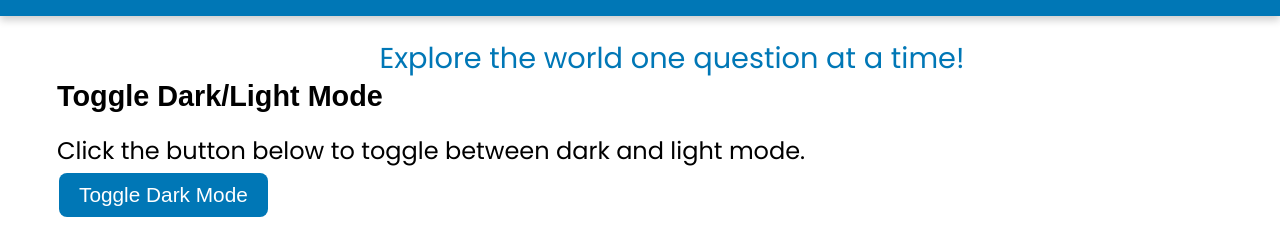
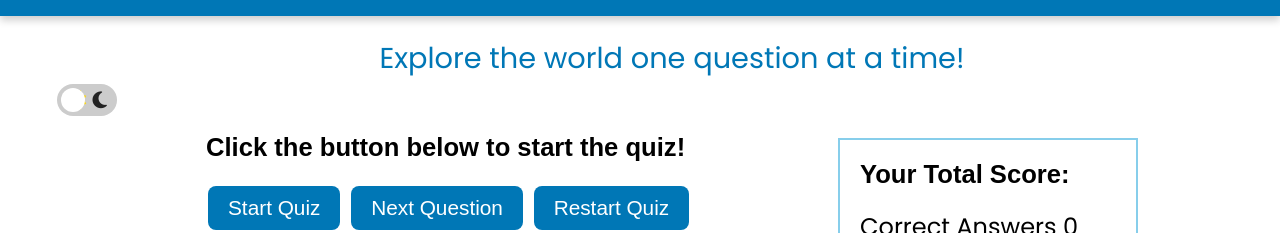
Before and after one commit to Mariama-ny21/country-fun-facts-quiz, a plain HTML site: page index.html in a window 1280 px wide. Shown: the part 59-292 px from the top of the page. Drawn offline with Linux system fonts and the light colour scheme; a script that the page names is missing.

Commit message:
Refine README structure and enhance section headings with icons. Remove toggle button and text and add toggle switch instead

```diff
--- a/assets/css/style.css
+++ b/assets/css/style.css
@@ -1,11 +1,13 @@
 @import url("https://fonts.googleapis.com/css2?family=Merriweather+Sans:ital,wght@0,300..800;1,300..800&family=Poppins:ital,wght@0,100;0,200;0,300;0,400;0,500;0,600;0,700;0,800;0,900;1,100;1,200;1,300;1,400;1,500;1,600;1,700;1,800;1,900&display=swap");
-
 :root {
   --primary-blue: #0077b6;
   --primary-blue-dark: #005f8a;
   --secondary-skyblue: #87ceeb;
   --white: #ffffff;
   --black: #000000;
+  --slider-dark-bg: #222f3e;
+  --light-icon-color: #f1c40f;
+  --dark-icon-color: #222f3e;
 }
 
 /* CSS Reset */
@@ -98,17 +100,57 @@ body {
   font-size: 1.8rem; /* Adjusts the font size for better visibility */
   color: var(--primary-blue); /* Matches the color of the header */
 }
-
-/* Toggle button */
-.dark-mode {
-  background-color: var(--black);
-  color: var(--white);
-  border: none;
+/* Dark and Light Mode Switch */
+.switch {
+  position: relative;
+  display: inline-block;
+  width: 60px;
+  height: 32px;
+  vertical-align: middle;
 }
-
-.light-mode {
-  background-color: var(--white);
-  color: var(--black);
+.switch input {
+  opacity: 0;
+  width: 0;
+  height: 0;
+}
+.slider {
+  position: absolute;
+  cursor: pointer;
+  top: 0;
+  left: 0;
+  right: 0;
+  bottom: 0;
+  background-color: #ccc;
+  transition: 0.4s;
+  border-radius: 32px;
+  display: flex;
+  align-items: center;
+  justify-content: space-between;
+  padding: 0 10px;
+  font-size: 1.2rem;
+}
+.slider .light-icon {
+  color: var(--light-icon-color);
+}
+.slider .dark-icon {
+  color: var(--dark-icon-color);
+}
+.switch input:checked + .slider {
+  background-color: var(--slider-dark-bg);
+}
+.slider:before {
+  content: "";
+  position: absolute;
+  height: 24px;
+  width: 24px;
+  left: 4px;
+  bottom: 4px;
+  background-color: white;
+  transition: 0.4s;
+  border-radius: 50%;
+}
+.switch input:checked + .slider:before {
+  transform: translateX(28px);
 }
 
 /* Quiz container */
--- a/index.html
+++ b/index.html
@@ -41,9 +41,63 @@
         </div>
     </div>
     <p class="tagline">Explore the world one question at a time!</p>
-    <h2>Toggle Dark/Light Mode</h2>
-    <p>Click the button below to toggle between dark and light mode.</p>
-    <button onclick="myToggle()">Toggle Dark Mode</button>
+    <label class="switch">
+        <input type="checkbox" id="darkModeToggle" onchange="myToggle()">
+        <span class="slider">
+            <i class="fa-solid fa-sun light-icon"></i>
+            <i class="fa-solid fa-moon dark-icon"></i>
+        </span>
+    </label>
+    <style>
+        .switch {
+            position: relative;
+            display: inline-block;
+            width: 60px;
+            height: 32px;
+            vertical-align: middle;
+        }
+        .switch input {
+            opacity: 0;
+            width: 0;
+            height: 0;
+        }
+        .slider {
+            position: absolute;
+            cursor: pointer;
+            top: 0; left: 0; right: 0; bottom: 0;
+            background-color: #ccc;
+            transition: .4s;
+            border-radius: 32px;
+            display: flex;
+            align-items: center;
+            justify-content: space-between;
+            padding: 0 10px;
+            font-size: 1.2rem;
+        }
+        .slider .light-icon {
+            color: #f9d71c;
+        }
+        .slider .dark-icon {
+            color: #222;
+        }
+        .switch input:checked + .slider {
+            background-color: #333;
+        }
+        .slider:before {
+            content: "";
+            position: absolute;
+            height: 24px;
+            width: 24px;
+            left: 4px;
+            bottom: 4px;
+            background-color: white;
+            transition: .4s;
+            border-radius: 50%;
+        }
+        .switch input:checked + .slider:before {
+            transform: translateX(28px);
+        }
+    </style>
     <main>
         <div class="quiz-flex-wrapper">
             <div id="quiz-container" class="hidden">
```
Also changed, not shown: 1 other file.
